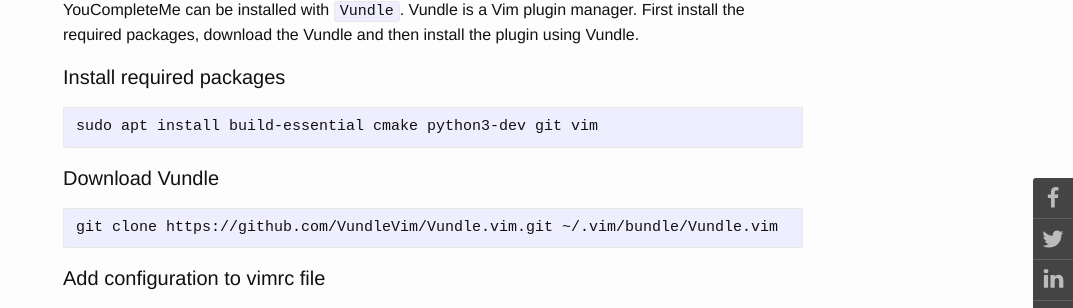
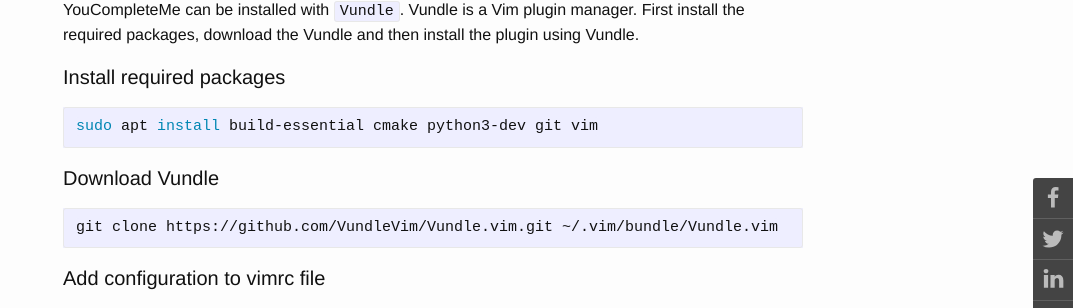
Before and after one commit to itsnayabsd/website, a Jekyll site: the page built from _posts/linux-tools/2020-01-23-you-complete-me-vim-plugin.md, in a window 1280 px wide and 900 px high, scrolled down 1146 px. Shown: the part 142-450 px from the top of the window, without its empty margins (207-1280 px from the left). Built offline with Jekyll 4.4.1, drawn with Linux system fonts in a browser that asks for light colours; comment, search, counter and statistics services are not loaded; the table of contents is made by our own code; some of the changed lines change nothing that is shown.

Commit message:
Update Linux Tools “2020-01-23-you-complete-me-vim-plugin”

````diff
--- a/_posts/linux-tools/2020-01-23-you-complete-me-vim-plugin.md
+++ b/_posts/linux-tools/2020-01-23-you-complete-me-vim-plugin.md
@@ -4,41 +4,58 @@
 category: linux-tools
 comments: true
 google_adsense: true
-excerpt: YouCompleteMe code completion engine installation instructions in Debian/Ubuntu, configuration, customization for languages like C/C++, Objective C/C++, Rust, C#, Javascript/Typescript.
-keywords: YouCompleteMe Vim plugin for C, YouCompleteMe Vim plugin for JavaScript, YouCompleteMe Vim plugin for Ubuntu Installation, YouCompleteMe Vundle plugin install, Vim code completion plugin, Vim code completion javascript, Vim code completion C, Vim CPP code complete
+excerpt: >-
+  YouCompleteMe code completion engine installation instructions in
+  Debian/Ubuntu, configuration, customization for languages like C/C++,
+  Objective C/C++, Rust, C#, Javascript/Typescript.
+keywords: >-
+  YouCompleteMe Vim plugin for C, YouCompleteMe Vim plugin for JavaScript,
+  YouCompleteMe Vim plugin for Ubuntu Installation, YouCompleteMe Vundle plugin
+  install, Vim code completion plugin, Vim code completion javascript, Vim code
+  completion C, Vim CPP code complete
+date: 2020-01-22T18:49:30.000Z
 image: /assets/img/youcompleteme-code-completion-engine.png
-toc : true
-date: 2020-01-23 00:19:30 +5:30
+toc: true
+rating: 5
 ---
 ## Introduction
+
 **YouCompleteMe** is a code completion engine that displays code complete suggestions as you type. It supports various languages: C family languages (C/C++, Objective C/C++), Python, C#, Go, JavaScript/TypeScript, Java, Ruby etc.
 
 Some of the useful features listed below:
- * Fast identifier completion
- * File and path suggestions
- * Detecting common coding errors like mission semi colons, typos etc.
- * Code formatting
- * Display documentation for functions/methods etc..
+
+* Fast identifier completion
+* File and path suggestions
+* Detecting common coding errors like mission semi colons, typos etc.
+* Code formatting
+* Display documentation for functions/methods etc..
 
 Press <kbd>TAb</kbd> repeatedly to navigate through suggestions and <kbd>Enter</kbd> to select.
 
 {% include image.html url="youcompleteme-code-completion-engine.png" description="YouComplete code completion for JavaScript" %}
 
+## Installation
 
-## Installation
 ### Installing YouCompleteMe
+
 YouCompleteMe can be installed with `Vundle`. Vundle is a Vim plugin manager. First install the required packages, download the Vundle and then install the plugin using Vundle.
 
 #### Install required packages
-```
+
+```shell
 sudo apt install build-essential cmake python3-dev git vim
 ```
+
 #### Download Vundle
+
 ```
 git clone https://github.com/VundleVim/Vundle.vim.git ~/.vim/bundle/Vundle.vim
 ```
+
 #### Add configuration to vimrc file
+
 Add the following lines to `~/.vimrc` file
+
 ```
 set nocompatible              " be iMproved, required
 filetype off                  " required
@@ -57,38 +74,55 @@
 call vundle#end()            " required
 filetype plugin indent on    " required
 ```
+
 #### Install YouCompleMe Plugin
+
 Run the following command in terminal
+
 ```
 vim +PluginInstall +qall
 ```
+
 The installation might take upto a few minutes.
+
 ### Installing language support for code completion
+
 In this section, the instructions are given for C-family languages and TypeScript/JavaScript. For other languages, visit [this](https://github.com/ycm-core/YouCompleteMe#linux-64-bit).
 
 #### Add support for C-family languages
+
 Run the following commands in terminal.
+
 ```
 cd ~/.vim/bundle/YouCompleteMe
 python3 install.py --clangd-completer
 ```
+
 {% include image.html url="youcompleteme-c-code-complete.png" description="Code compeltion for C language" %}
+
 #### Add support for JavaScript/TypeScript
+
 Install [Nodejs and npm](https://www.digitalocean.com/community/tutorials/how-to-install-node-js-on-ubuntu-18-04) and then run the following commands.
+
 ```
 cd ~/.vim/bundle/YouCompleteMe
 python3 install.py --ts-completer
 ```
+
 ## Miscellaneous
+
 ### Disabling the preview window
+
 Sometimes I feel annoying when a preview windlow opens displaying the documentation for the C in-built functions or methods for JS. To disable the preview window, add the following line to `~/.vimrc` file.
+
 ```
 set completeopt-=preview
 ```
 
 For complete documentation regarding YouCompleteMe plugin, visit the [official source](https://github.com/ycm-core/YouCompleteMe)
 
-------x--**Happy Coding**--x------
+\------x--**Happy Coding**--x------
+
 <!--
 git submodule sync --recursive
 git submodule update --init --recursive
````
